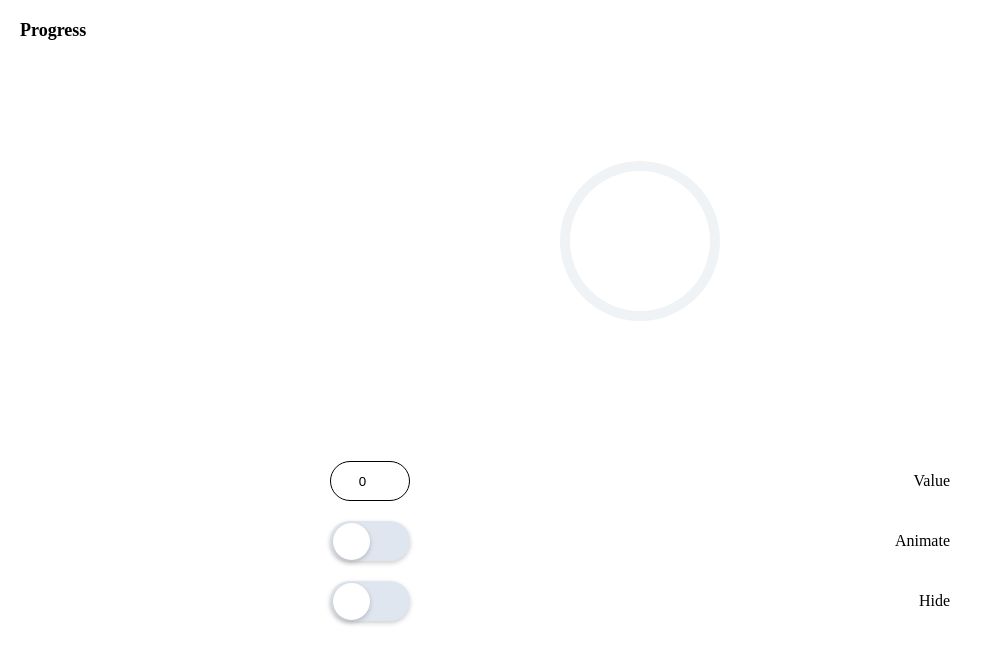
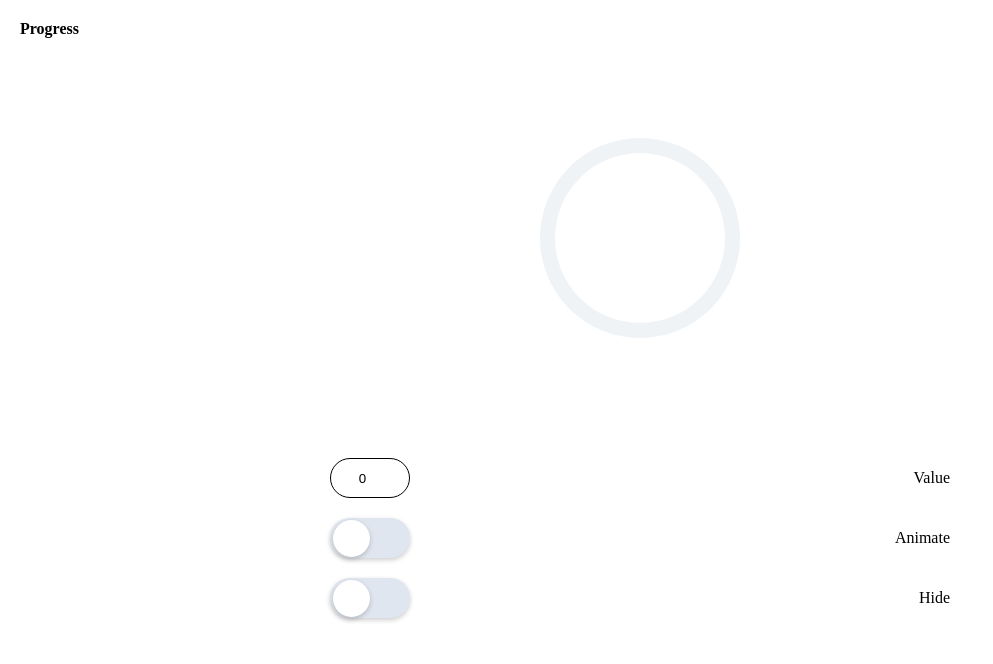
Before and after one commit to D00dlezZz/Ozon, a website: page dist/index.html in a window 1280 px wide. Shown: the whole page, without its empty margins (0-993 px from the left). Drawn offline with Linux system fonts and the light colour scheme.

```diff
--- a/dist/index.html
+++ b/dist/index.html
@@ -19,15 +19,15 @@
                         <div class="inner"></div>
                     </div>
 
-                    <svg class="progress-ring" width="160" height="160">
+                    <svg class="progress-ring" width="200" height="200">
                         <circle class="progress-circle"
-                        stroke-width="10" cx="80" cy="80" r="75"/>
+                        stroke-width="15" cx="100" cy="100" r="92"/>
                     </svg>
                 </div>
             </div>
             <div class="inputs-container">
                 <div class="ass">
-                    <input type="number" class="percent" value="0">
+                    <input type="number" class="percent" value="0" min="1" max="100">
                     <label>Value</label>
                 </div>
                 <div class="ass">
--- a/dist/style.css
+++ b/dist/style.css
@@ -11,7 +11,7 @@
 }
 
 h1 {
-    font-size: 18px;
+    font-size: 16px;
 }
 
 .progress-wrapper {
@@ -22,23 +22,20 @@
 }
 
 .progress-container {
-    width: 160px;
-    height: 160px;
     position: relative;
-
 }
 
 .outer {
-    width: 160px;
-    height: 160px;
+    width: 200px;
+    height: 200px;
     border-radius: 50%;
     background-color: #EFF3F6;
-    padding: 10px;
+    padding: 15px;
 }
 
 .inner {
-    width: 140px;
-    height: 140px;
+    width: 170px;
+    height: 170px;
     border-radius: 50%;
     background-color: #FFFF;
 }
```
